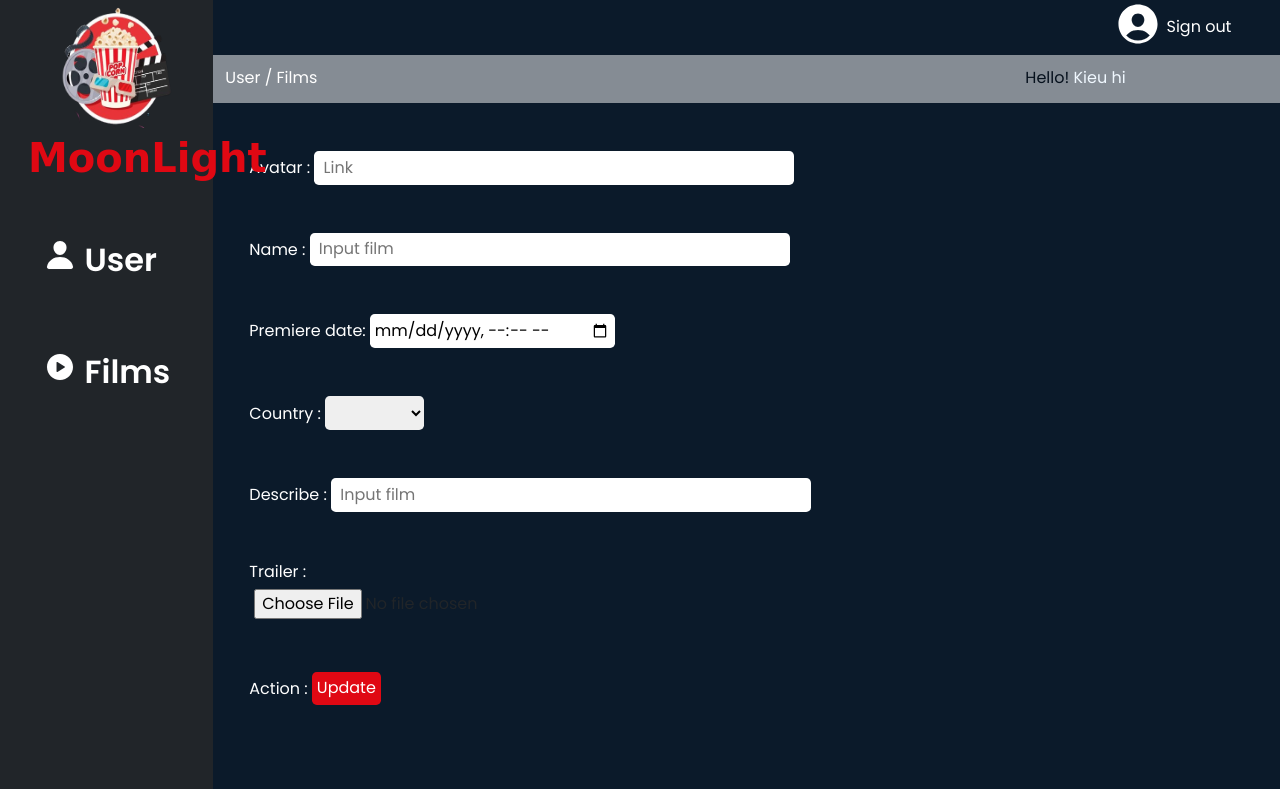
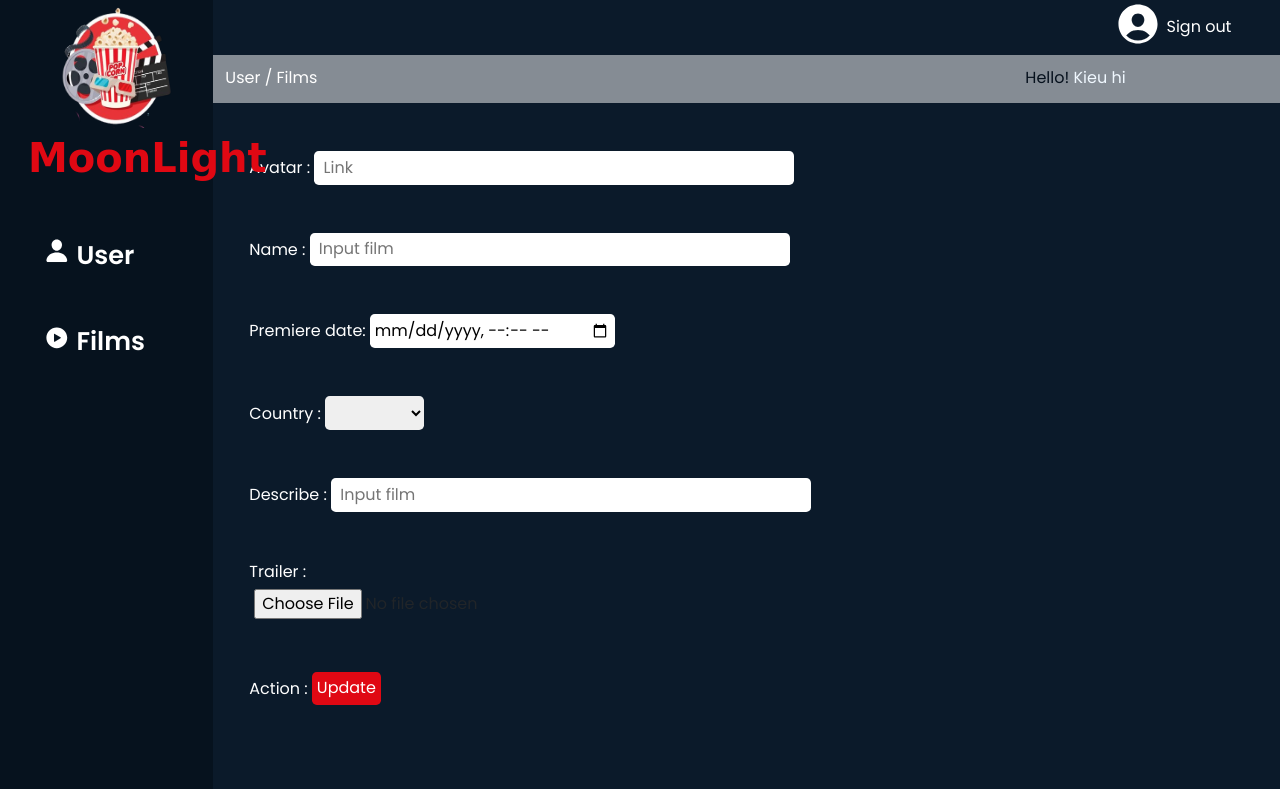
Before and after one commit to anhminh362/Cinema-FE, a PHP site: page /pages/client/admin_films.html in a window 1280 px wide. Run offline with PHP 8.4, Linux system fonts and the light colour scheme; some libraries are stand-ins or nearby versions.

Commit message:
update detailmivies

```diff
--- a/pages/client/admin_films.html
+++ b/pages/client/admin_films.html
@@ -22,19 +22,19 @@
 <body>
     <div class="container-fluid">
         <div class="row">
-            <div class="col-lg-2 bg-dark ">
+            <div class="col-lg-2 background-left ">
                 <div><img class="logo" src="/asset/picture/3e1b693d-9dc1-43e7-b517-763a153989af-removebg-preview (2).png" alt=""><b class="logo_text">MoonLight</b></div>
                 <div class="row">
-                    <p  class="icon-item">
+                    <a href=""  class="icon-item">
                         <ion-icon name="person"  ></ion-icon>
                         <b> User</b>
-                    </p>
+                    </a>
                 </div><br><br>
                 <div class="row">
-                    <p class="icon-play">
+                    <a hreft="#" class="icon-play">
                         <ion-icon name="play-circle"></ion-icon>
                         <b> Films</b>
-                    </p>
+                    </a>
                 </div>
             </div>
             <div class="col-lg-10 background-right">
--- a/style/admin_films.css
+++ b/style/admin_films.css
@@ -24,10 +24,10 @@ body{
     background-color: var(--maincolor);
 }
 /* background */
-/* .bg-dark{
+ .background-left {
     background-color: #06121E;
     height: 49.3rem;
-} */
+}
 .background-right{
     background-color: #0B1A2A;
     height: 49.3rem;
@@ -51,7 +51,7 @@ body{
 .icon-item{
     position: relative;
     color: #ffff;
-    font-size: 2rem;
+    font-size: 1.6rem;
     left: 2rem;
     top: 3rem;
     text-decoration: none;
@@ -63,7 +63,7 @@ body{
 .icon-play{
     position: relative;
     color: #ffff;
-    font-size: 2rem;
+    font-size: 1.6rem;
     left: 2rem;
     top: 3rem;
     text-decoration: none;
```
